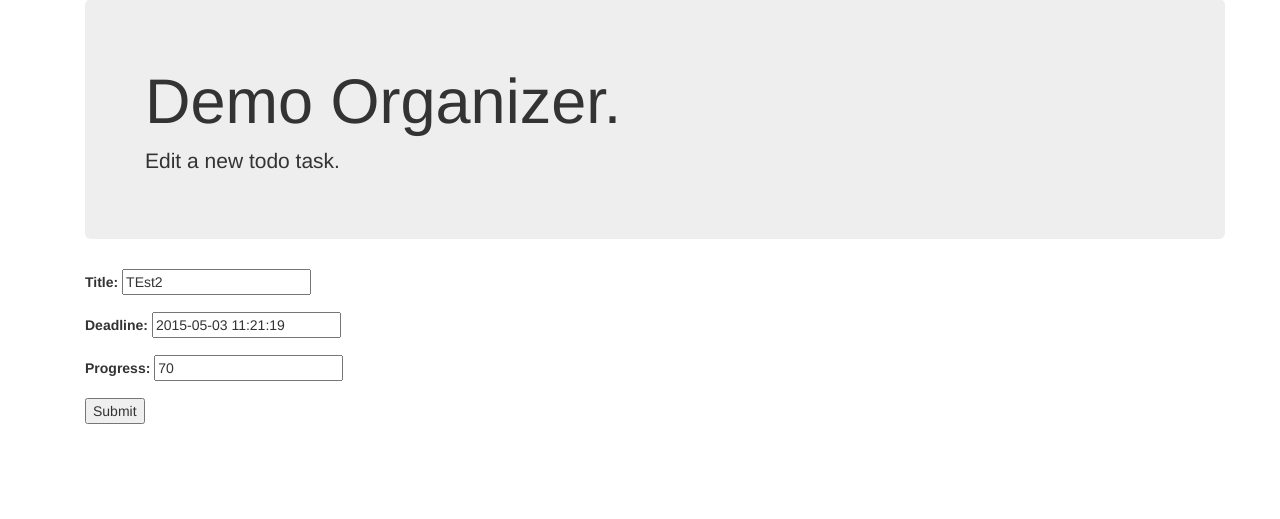
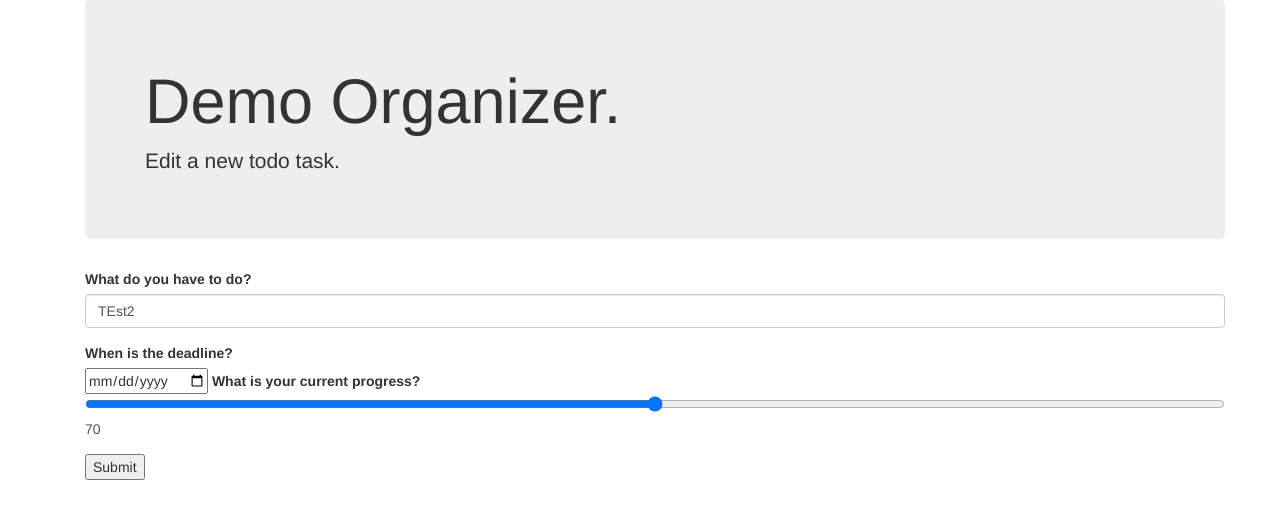
Before and after one commit to patreu22/todotracker, a Django app: page /edit/1 in a window 1280 px wide. Shown: the part 73-592 px from the top of the page. Run offline with Django 3.2, Linux system fonts and the light colour scheme; data comes from the database, SQL or seed files in the repository; both versions use the stored data as it was after the commit; some libraries are stand-ins or nearby versions.

Commit message:
edit.html
edit.html geändert

```diff
--- a/todolist/templates/edit.html
+++ b/todolist/templates/edit.html
@@ -16,27 +16,27 @@
           <form role="form" method="post" class="form">
             {% csrf_token %}
 
-            {% for field in form %}
+            <!--{% for field in form %}
                 <div class="form-group">
                 {{ field.errors }}
                 {{ field.label_tag }}
                 {{ field }}
                 </div>
-            {% endfor %}
+            {% endfor %}-->
 
-          <!--  <div class="form-group">
+            <div class="form-group">
               <label for="todo">What do you have to do?</label>
-              <input type="text" class="form-control" id="todo" name="title" maxlength="160">
+              <input type="text" class="form-control" id="todo" name="title" maxlength="160" value="{{ object.title }}">
             </div>
             <div class="form-group">
               <label for="deadline">When is the deadline?</label></br>
-              <input type="date" name="deadline" id="deadline">
+              <input type="date" name="deadline" id="deadline" value="{{ object.deadline }}>
             </div>
             <div class="form-group">
               <label for="progressbar">What is your current progress?</label>
-              <input oninput="progressOutput.value=parseInt(progressbar.value)" type="range" id="progressbar" value="0" name="progress"><output name="progressOutput" for="progressbar">0</output>
+              <input oninput="progressOutput.value=parseInt(progressbar.value)" type="range" id="progressbar" value="{{ object.progress }} name="progress"><output name="progressOutput" for="progressbar">{{ object.progress }}</output>
               </div>
-           -->
+
               <input type="submit" value="Submit" />
           </form>
 
```
Also changed, not shown: db.sqlite3.
